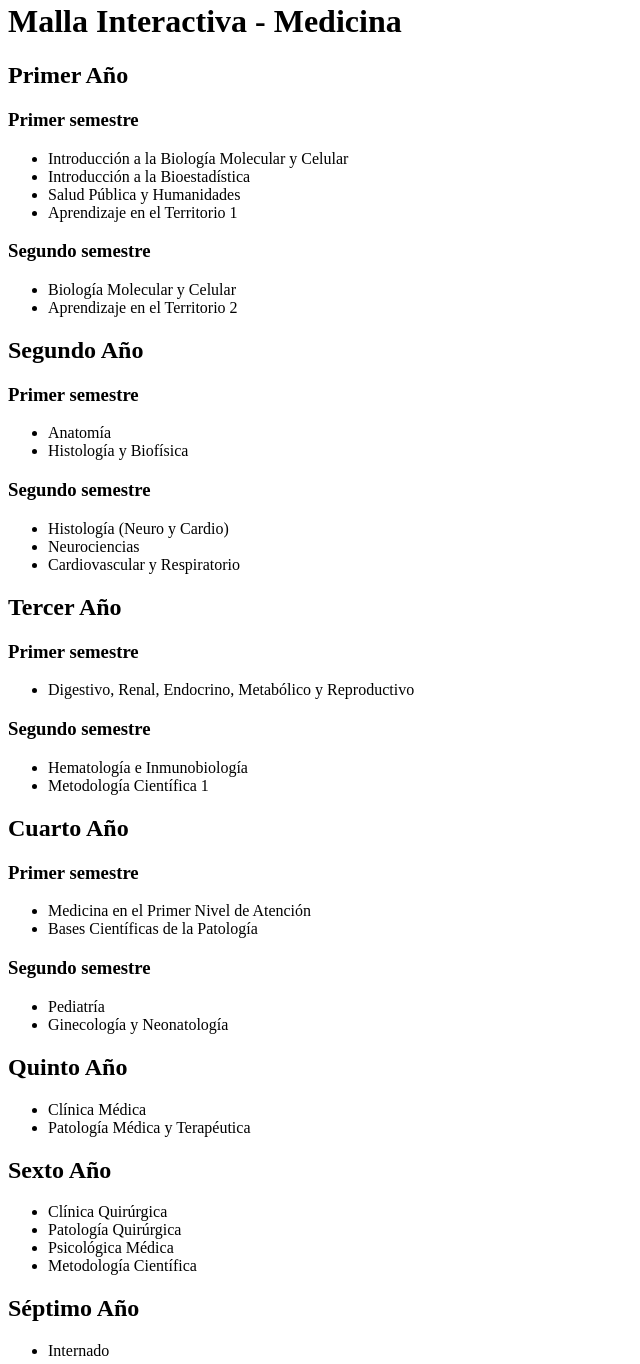
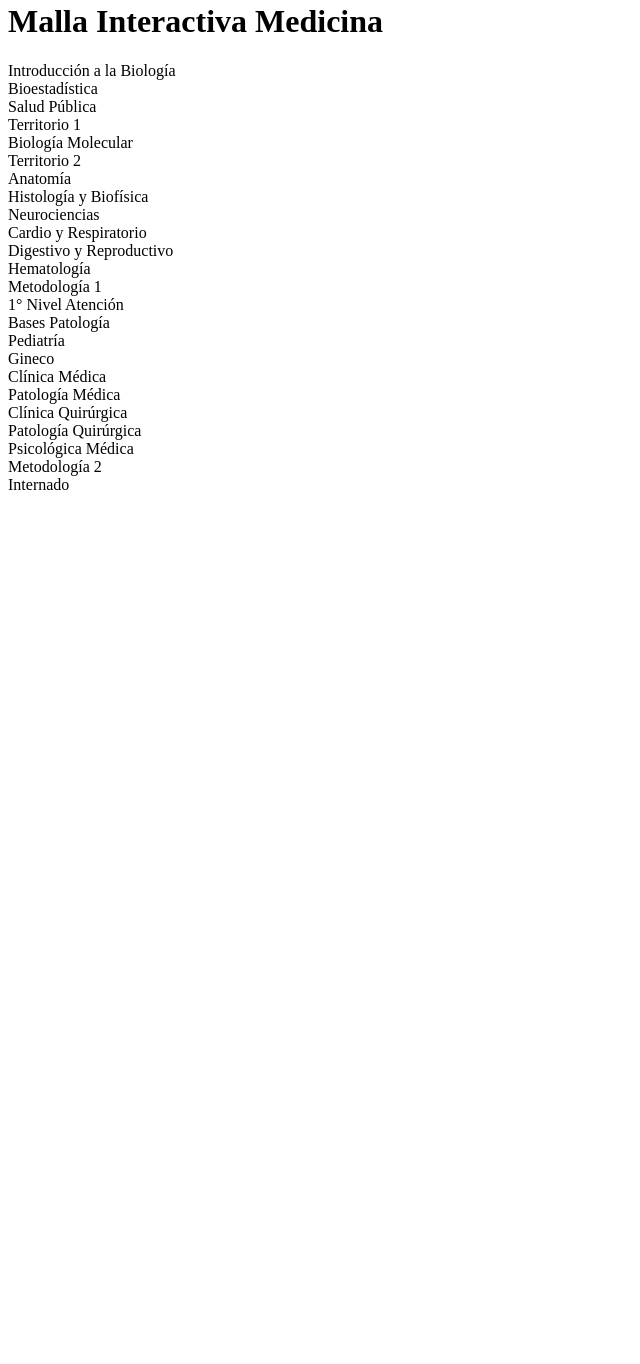
Before and after one commit to julietadecia/malla-materias, a plain HTML site: page index.html in a window 1280 px wide. Shown: the part 18-1382 px from the top of the page, without its empty margins (0-640 px from the left). After the commit the page ends 800 px from the top, so only its background shows below. Drawn offline with Linux system fonts and the light colour scheme.

Commit message:
Update index.html

```diff
--- a/index.html
+++ b/index.html
@@ -1,94 +1,51 @@
 <!DOCTYPE html>
 <html lang="es">
 <head>
-  <meta charset="UTF-8">
+  <meta charset="UTF-8" />
   <title>Malla Interactiva Medicina</title>
-  <link rel="stylesheet" href="styles.css">
+  <link rel="stylesheet" href="styles.css" />
 </head>
 <body>
-  <h1>Malla Interactiva - Medicina</h1>
+  <h1>Malla Interactiva Medicina</h1>
+  <div class="grid">
+    <!-- PRIMER AÑO -->
+    <div class="materia" id="intro-bio" onclick="toggle(this)">Introducción a la Biología</div>
+    <div class="materia" id="intro-bioest" onclick="toggle(this)">Bioestadística</div>
+    <div class="materia" id="salud-publica" onclick="toggle(this)">Salud Pública</div>
+    <div class="materia" id="territorio1" onclick="toggle(this)">Territorio 1</div>
 
-  <div class="anio" id="anio1">
-    <h2>Primer Año</h2>
-    <h3>Primer semestre</h3>
-    <ul>
-      <li id="intro-bio" onclick="toggleMateria(this)">Introducción a la Biología Molecular y Celular</li>
-      <li id="intro-bioest" onclick="toggleMateria(this)">Introducción a la Bioestadística</li>
-      <li id="salud-humanidades" onclick="toggleMateria(this)">Salud Pública y Humanidades</li>
-      <li id="territorio1" onclick="toggleMateria(this)">Aprendizaje en el Territorio 1</li>
-    </ul>
-    <h3>Segundo semestre</h3>
-    <ul>
-      <li id="bio" class="bloqueada" data-prerrequisitos="intro-bio" onclick="toggleMateria(this)">Biología Molecular y Celular</li>
-      <li id="territorio2" class="bloqueada" data-prerrequisitos="territorio1" onclick="toggleMateria(this)">Aprendizaje en el Territorio 2</li>
-    </ul>
-  </div>
+    <div class="materia bloqueada" id="bio" data-prerrequisitos="intro-bio" onclick="toggle(this)">Biología Molecular</div>
+    <div class="materia bloqueada" id="territorio2" data-prerrequisitos="territorio1" onclick="toggle(this)">Territorio 2</div>
 
-  <div class="anio" id="anio2">
-    <h2>Segundo Año</h2>
-    <h3>Primer semestre</h3>
-    <ul>
-      <li id="anatomia" class="bloqueada" data-prerrequisitos="salud-humanidades" onclick="toggleMateria(this)">Anatomía</li>
-      <li id="histo-biofisica" class="bloqueada" data-prerrequisitos="bio" onclick="toggleMateria(this)">Histología y Biofísica</li>
-    </ul>
-    <h3>Segundo semestre</h3>
-    <ul>
-      <li id="histo-neuro-cardio" class="bloqueada" data-prerrequisitos="bio" onclick="toggleMateria(this)">Histología (Neuro y Cardio)</li>
-      <li id="neuro" class="bloqueada" data-prerrequisitos="bio" onclick="toggleMateria(this)">Neurociencias</li>
-      <li id="cardio-respi" class="bloqueada" data-prerrequisitos="bio" onclick="toggleMateria(this)">Cardiovascular y Respiratorio</li>
-    </ul>
-  </div>
+    <!-- SEGUNDO AÑO -->
+    <div class="materia bloqueada" id="anatomia" data-prerrequisitos="salud-publica" onclick="toggle(this)">Anatomía</div>
+    <div class="materia bloqueada" id="histo-biofisica" data-prerrequisitos="bio" onclick="toggle(this)">Histología y Biofísica</div>
+    <div class="materia bloqueada" id="neuro" data-prerrequisitos="bio" onclick="toggle(this)">Neurociencias</div>
+    <div class="materia bloqueada" id="cardio" data-prerrequisitos="bio" onclick="toggle(this)">Cardio y Respiratorio</div>
 
-  <div class="anio" id="anio3">
-    <h2>Tercer Año</h2>
-    <h3>Primer semestre</h3>
-    <ul>
-      <li id="digestivo" class="bloqueada" data-prerrequisitos="bio,anatomia" onclick="toggleMateria(this)">Digestivo, Renal, Endocrino, Metabólico y Reproductivo</li>
-    </ul>
-    <h3>Segundo semestre</h3>
-    <ul>
-      <li id="hematologia" class="bloqueada" data-prerrequisitos="bio" onclick="toggleMateria(this)">Hematología e Inmunobiología</li>
-      <li id="metodo1" class="bloqueada" data-prerrequisitos="intro-bioest" onclick="toggleMateria(this)">Metodología Científica 1</li>
-    </ul>
-  </div>
+    <!-- TERCER AÑO -->
+    <div class="materia bloqueada" id="digestivo" data-prerrequisitos="bio,anatomia" onclick="toggle(this)">Digestivo y Reproductivo</div>
+    <div class="materia bloqueada" id="hematologia" data-prerrequisitos="bio" onclick="toggle(this)">Hematología</div>
+    <div class="materia bloqueada" id="metodo1" data-prerrequisitos="intro-bioest" onclick="toggle(this)">Metodología 1</div>
 
-  <div class="anio" id="anio4">
-    <h2>Cuarto Año</h2>
-    <h3>Primer semestre</h3>
-    <ul>
-      <li id="primer-nivel" class="bloqueada" data-prerrequisitos="digestivo,hematologia,metodo1,territorio2,neuro,histo-biofisica,histo-neuro-cardio,cardio-respi" onclick="toggleMateria(this)">Medicina en el Primer Nivel de Atención</li>
-      <li id="bases-patologia" class="bloqueada" data-prerrequisitos="digestivo,hematologia" onclick="toggleMateria(this)">Bases Científicas de la Patología</li>
-    </ul>
-    <h3>Segundo semestre</h3>
-    <ul>
-      <li id="pediatria" class="bloqueada" data-prerrequisitos="bases-patologia" onclick="toggleMateria(this)">Pediatría</li>
-      <li id="gineco" class="bloqueada" data-prerrequisitos="bases-patologia" onclick="toggleMateria(this)">Ginecología y Neonatología</li>
-    </ul>
-  </div>
+    <!-- CUARTO AÑO -->
+    <div class="materia bloqueada" id="nivel1" data-prerrequisitos="digestivo,hematologia,metodo1,territorio2,neuro,histo-biofisica,cardio" onclick="toggle(this)">1° Nivel Atención</div>
+    <div class="materia bloqueada" id="bases" data-prerrequisitos="digestivo,hematologia" onclick="toggle(this)">Bases Patología</div>
+    <div class="materia bloqueada" id="pediatria" data-prerrequisitos="bases" onclick="toggle(this)">Pediatría</div>
+    <div class="materia bloqueada" id="gineco" data-prerrequisitos="bases" onclick="toggle(this)">Gineco</div>
 
-  <div class="anio">
-    <h2>Quinto Año</h2>
-    <ul>
-      <li id="clinica-medica" class="bloqueada" data-prerrequisitos="pediatria,gineco" onclick="toggleMateria(this)">Clínica Médica</li>
-      <li id="patologia-medica" class="bloqueada" data-prerrequisitos="pediatria,gineco" onclick="toggleMateria(this)">Patología Médica y Terapéutica</li>
-    </ul>
-  </div>
+    <!-- QUINTO AÑO -->
+    <div class="materia bloqueada" id="clinica" data-prerrequisitos="pediatria,gineco" onclick="toggle(this)">Clínica Médica</div>
+    <div class="materia bloqueada" id="patologia-medica" data-prerrequisitos="pediatria,gineco" onclick="toggle(this)">Patología Médica</div>
 
-  <div class="anio">
-    <h2>Sexto Año</h2>
-    <ul>
-      <li id="clinica-quir" class="bloqueada" data-prerrequisitos="patologia-medica" onclick="toggleMateria(this)">Clínica Quirúrgica</li>
-      <li id="patologia-quir" class="bloqueada" data-prerrequisitos="patologia-medica" onclick="toggleMateria(this)">Patología Quirúrgica</li>
-      <li id="psicologica" class="bloqueada" data-prerrequisitos="patologia-medica" onclick="toggleMateria(this)">Psicológica Médica</li>
-      <li id="metodo2" class="bloqueada" data-prerrequisitos="metodo1" onclick="toggleMateria(this)">Metodología Científica</li>
-    </ul>
-  </div>
+    <!-- SEXTO AÑO -->
+    <div class="materia bloqueada" id="quirurgica" data-prerrequisitos="patologia-medica" onclick="toggle(this)">Clínica Quirúrgica</div>
+    <div class="materia bloqueada" id="patologia-quir" data-prerrequisitos="patologia-medica" onclick="toggle(this)">Patología Quirúrgica</div>
+    <div class="materia bloqueada" id="psico" data-prerrequisitos="patologia-medica" onclick="toggle(this)">Psicológica Médica</div>
+    <div class="materia bloqueada" id="metodo2" data-prerrequisitos="metodo1" onclick="toggle(this)">Metodología 2</div>
 
-  <div class="anio">
-    <h2>Séptimo Año</h2>
-    <ul>
-      <li id="internado" class="bloqueada" data-prerrequisitos="clinica-medica,clinica-quir,patologia-quir,psicologica,metodo2" onclick="toggleMateria(this)">Internado</li>
-    </ul>
+    <!-- SÉPTIMO AÑO -->
+    <div class="materia bloqueada" id="internado" data-prerrequisitos="clinica,quirurgica,patologia-quir,psico,metodo2" onclick="toggle(this)">Internado</div>
   </div>
 
   <script src="script.js"></script>
```
